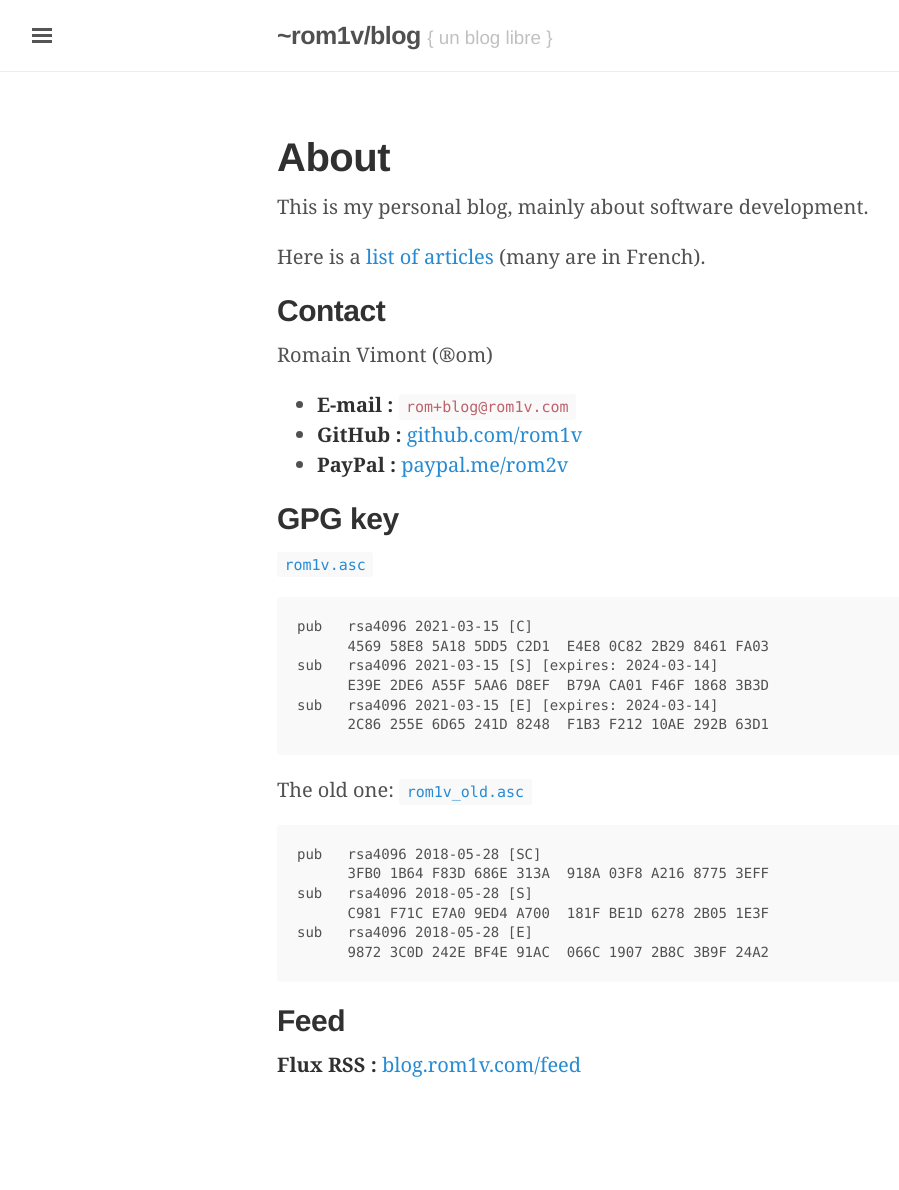
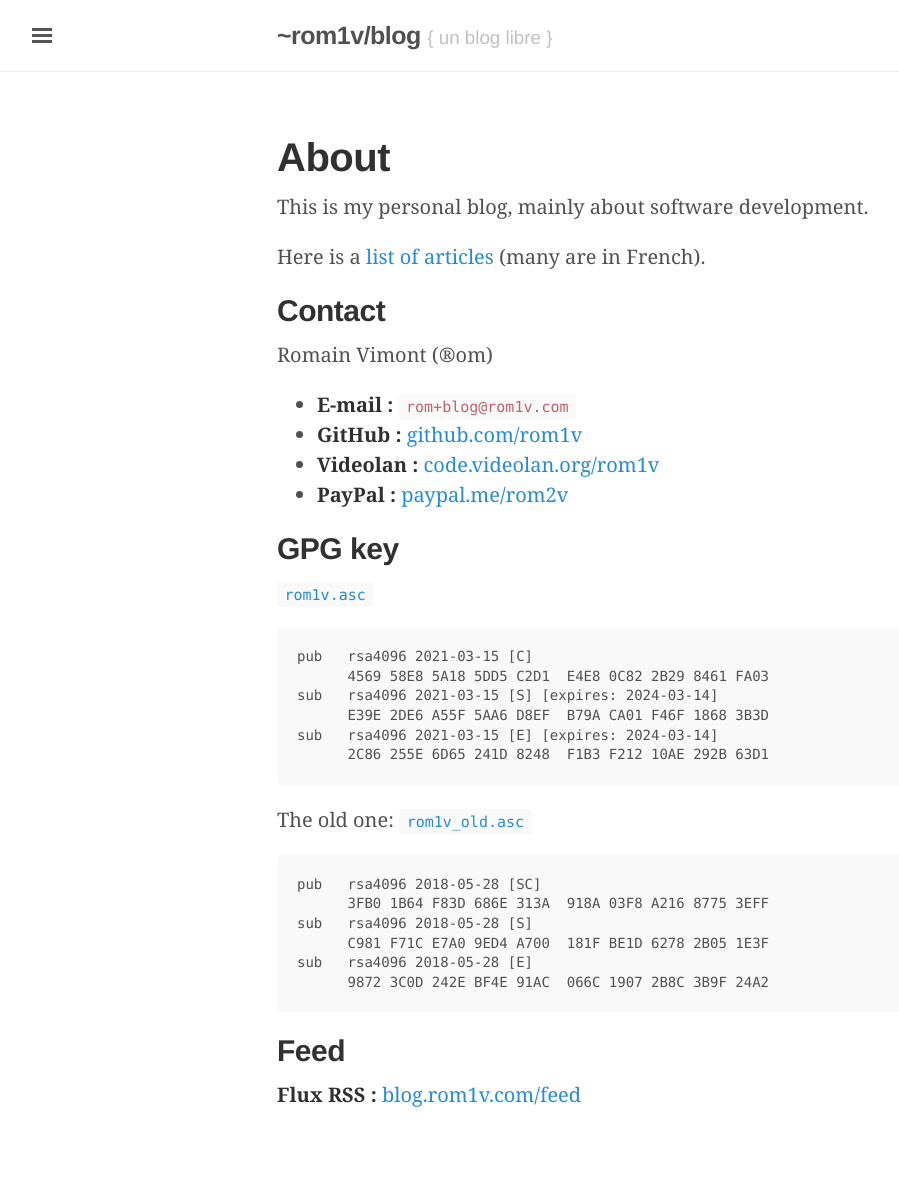
Before and after one commit to rom1v/blog.rom1v.com, a Jekyll site: the page built from about.md, in a window 1280 px wide. Shown: the whole page, without its empty margins (3-902 px from the left). Built offline with Jekyll 4.4.1, drawn with Linux system fonts in a browser that asks for light colours; before the commit the page ends 1160 px from its top, so only the background shows below that.

Commit message:
Add code.videolan.org link

```diff
--- a/about.md
+++ b/about.md
@@ -16,6 +16,7 @@ Romain Vimont (®om)
 
  * **E-mail :** `rom+blog@rom1v.com`
  * **GitHub :** [github.com/rom1v](https://github.com/rom1v)
+ * **Videolan :** [code.videolan.org/rom1v](https://code.videolan.org/rom1v)
  * **PayPal :** [paypal.me/rom2v](https://paypal.me/rom2v)
 
 
```
